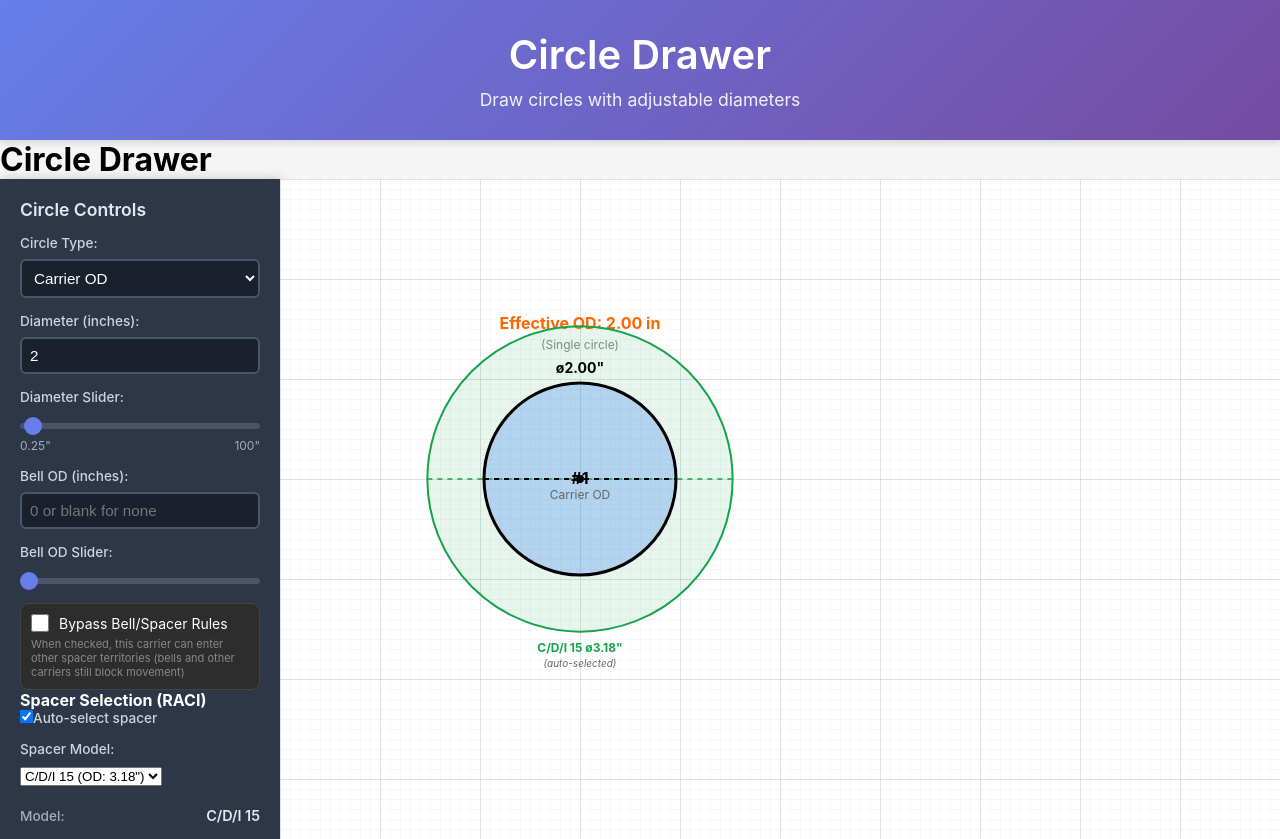
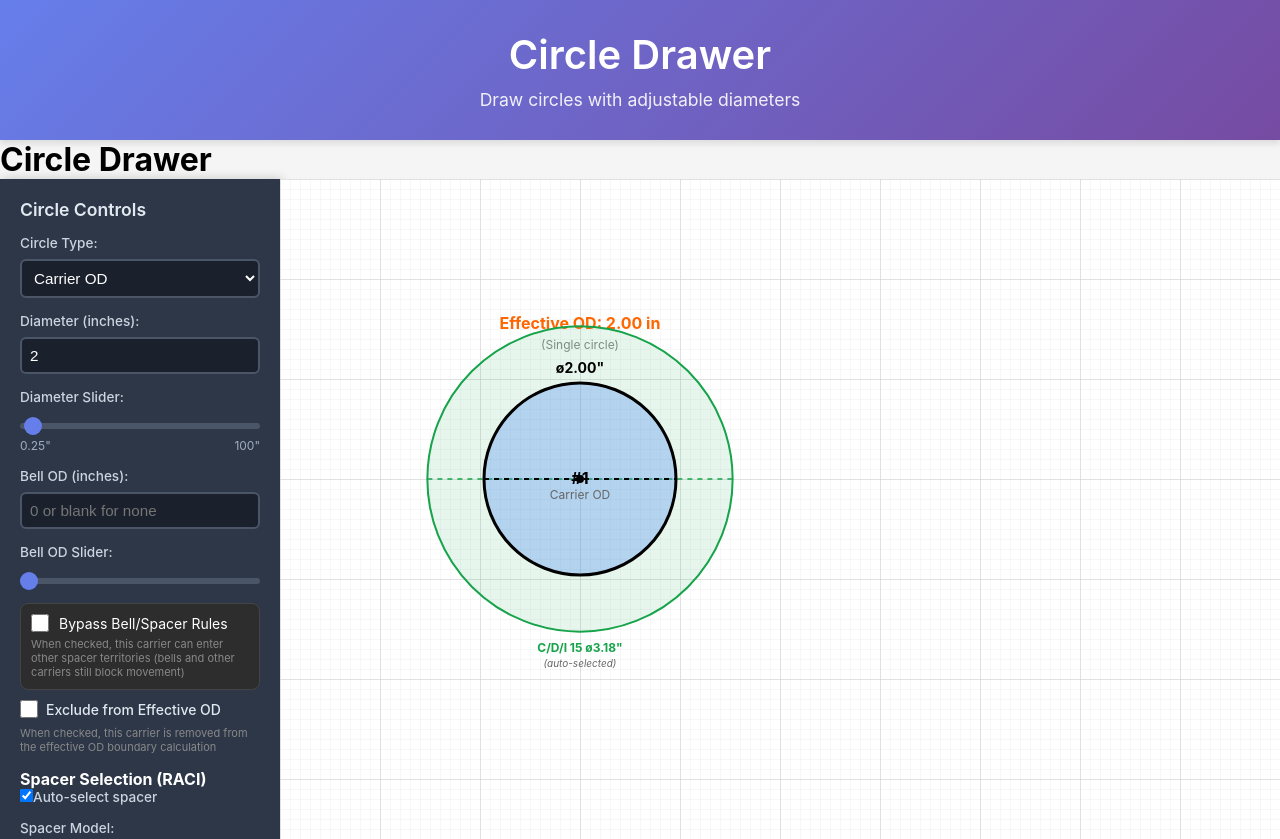
Before and after one commit to okatoue/Circle-Drawing, a React (Create React App) app: page / in a window 1280 px wide. Built offline with nearby package versions, Linux system fonts and the light colour scheme; the HTML template or start-up script is replaced by a standard one.

Commit message:
can remove spacer from effective od

```diff
--- a/src/circledrawer/components/CircleDrawer.js
+++ b/src/circledrawer/components/CircleDrawer.js
@@ -36,7 +36,8 @@
     toggleAutoSpacer,
     selectSpacerById,
     getValidSpacersForSelectedCircle,
-    updateBypassBellSpacer
+    updateBypassBellSpacer,
+    updateExcludeFromEffectiveOD
   } = useCircleManagement();
 
    const {
@@ -144,6 +145,8 @@
           getValidSpacersForSelectedCircle={getValidSpacersForSelectedCircle}
           updateBypassBellSpacer={updateBypassBellSpacer}
           showBundleSpacerRunners={showBundleSpacerRunners}
+                    updateExcludeFromEffectiveOD={updateExcludeFromEffectiveOD}
+
           setShowBundleSpacerRunners={setShowBundleSpacerRunners}
          />
 
--- a/src/circledrawer/components/CircleTypes.js
+++ b/src/circledrawer/components/CircleTypes.js
@@ -96,7 +96,9 @@ export const createCircle = (
     // NEW: Flag for auto vs manual spacer selection
     autoSpacerEnabled: autoSelectSpacer && type === CIRCLE_TYPES.CARRIER_OD,
     // NEW: When true, this carrier ignores bell/spacer collision
-    bypassBellSpacer: false
+    bypassBellSpacer: false,
+    // NEW: When true, exclude this circle from effective OD calculation
+    excludeFromEffectiveOD: false
   };
 
   // Auto-select spacer if enabled and this is a carrier
--- a/src/circledrawer/components/ControlPanel.js
+++ b/src/circledrawer/components/ControlPanel.js
@@ -30,7 +30,9 @@
    getValidSpacersForSelectedCircle,
    showBundleSpacerRunners,
    setShowBundleSpacerRunners,
-   updateBypassBellSpacer
+   updateBypassBellSpacer,
+       updateExcludeFromEffectiveOD
+
  }) => {
   const carrierCount = circles.filter((c) => c.type === CIRCLE_TYPES.CARRIER_OD).length;
   const validSpacers = selectedCircleData?.type === CIRCLE_TYPES.CARRIER_OD
@@ -164,7 +166,42 @@
                 (bells and other carriers still block movement)
                </p>
              </div>
-
+ <div className="control-group" style={{ marginTop: '10px' }}>
+               <label
+                 style={{
+                   display: 'flex',
+                   alignItems: 'center',
+                   gap: '8px',
+                   cursor: 'pointer',
+                   color: '#e2e8f0',
+                   fontWeight: '500'
+                 }}
+               >
+                 <input
+                   type="checkbox"
+                   checked={selectedCircleData?.excludeFromEffectiveOD || false}
+                   onChange={(e) => updateExcludeFromEffectiveOD && updateExcludeFromEffectiveOD(e.target.checked)}
+                   style={{
+                     width: '18px',
+                     height: '18px',
+                     cursor: 'pointer'
+                   }}
+                 />
+                 <span style={{ fontSize: '14px' }}>
+                   Exclude from Effective OD
+                 </span>
+               </label>
+               <p
+                 style={{
+                   fontSize: '11px',
+                   color: '#888',
+                   marginTop: '5px',
+                   marginBottom: '0'
+                 }}
+               >
+                When checked, this carrier is removed from the effective OD boundary calculation
+               </p>
+             </div>
              <div className="control-section spacer-section">
                <h4>Spacer Selection (RACI)</h4>
                <div className="control-group">
--- a/src/circledrawer/hooks/useCircleDragging.js
+++ b/src/circledrawer/hooks/useCircleDragging.js
@@ -45,8 +45,7 @@ export const useCircleDragging = (circles, setCircles, selectedCircle, setSelect
       const dx = newX - otherCircle.x;
       const dy = newY - otherCircle.y;
       const distance = Math.sqrt(dx * dx + dy * dy);
-
-      // Check 1: Carrier-to-Carrier collision
+// Check 1: Carrier-to-Carrier collision (ALWAYS enforced)
       const carrierMinDistance = movingCarrierRadius + otherCarrierRadius + 0.5;
       if (distance < carrierMinDistance) {
         const angle = Math.atan2(dy, dx);
@@ -56,7 +55,7 @@ export const useCircleDragging = (circles, setCircles, selectedCircle, setSelect
         break;
       }
 
-      // Check 2: Bell OD cannot intrude into other Carrier OD
+      // Check 2: Bell OD cannot intrude into other Carrier OD (ALWAYS enforced)
       if (movingBellRadius > 0) {
         const bellMinDistance = movingBellRadius + otherCarrierRadius + 0.5;
         if (distance < bellMinDistance) {
@@ -68,14 +67,26 @@ export const useCircleDragging = (circles, setCircles, selectedCircle, setSelect
         }
       }
 
-      // Check 3: Spacer cannot intrude into other Carrier OD
-      // (Spacers ignore Bell OD and can overlap other Spacers)
-      if (movingSpacerRadius > 0) {
+      // Check 3: Spacer collision - ONLY if moving circle does NOT have bypass enabled
+      if (movingSpacerRadius > 0 && !movingCircle.bypassBellSpacer) {
         const spacerToCarrierDistance = movingSpacerRadius + otherCarrierRadius + 0.5;
         if (distance < spacerToCarrierDistance) {
           const angle = Math.atan2(dy, dx);
           validX = otherCircle.x + Math.cos(angle) * spacerToCarrierDistance;
           validY = otherCircle.y + Math.sin(angle) * spacerToCarrierDistance;
+          collisionDetected = true;
+          break;
+        }
+      }
+
+      // Check 4: Other circles' spacers block moving circle (unless moving circle has bypass)
+      const otherSpacerRadius = getSpacerRadius(otherCircle);
+      if (otherSpacerRadius > 0 && !movingCircle.bypassBellSpacer) {
+        const otherSpacerToMovingCarrier = otherSpacerRadius + movingCarrierRadius + 0.5;
+        if (distance < otherSpacerToMovingCarrier) {
+          const angle = Math.atan2(dy, dx);
+          validX = otherCircle.x + Math.cos(angle) * otherSpacerToMovingCarrier;
+          validY = otherCircle.y + Math.sin(angle) * otherSpacerToMovingCarrier;
           collisionDetected = true;
           break;
         }
--- a/src/circledrawer/hooks/useCircleManagement.js
+++ b/src/circledrawer/hooks/useCircleManagement.js
@@ -249,6 +249,21 @@ export const useCircleManagement = () => {
   }));
 }, []);
 
+/**
+   * Toggle exclude from effective OD for the selected carrier
+   */
+  const updateExcludeFromEffectiveOD = useCallback((enabled) => {
+    setCircles(prevCircles => prevCircles.map(circle => {
+      if (circle.id !== selectedCircle) return circle;
+      if (circle.type !== CIRCLE_TYPES.CARRIER_OD) return circle;
+
+      return {
+        ...circle,
+        excludeFromEffectiveOD: enabled
+      };
+    }));
+  }, [selectedCircle]);
+
   /**
    * Toggle bypass flag for bell/spacer collision rules on the selected carrier
    */
@@ -345,7 +360,7 @@ export const useCircleManagement = () => {
   // Get currently selected circle data
   const selectedCircleData = circles.find(c => c.id === selectedCircle);
 
-  return {
+return {
     circles,
     setCircles,
     selectedCircle,
@@ -363,6 +378,7 @@ updateCircle,
     selectSpacerById,
     getValidSpacersForSelectedCircle,
     updateCircleSpacer,
-    updateBypassBellSpacer
+    updateBypassBellSpacer,
+    updateExcludeFromEffectiveOD
   };
 };
--- a/src/circledrawer/hooks/useEffectiveDiameter.js
+++ b/src/circledrawer/hooks/useEffectiveDiameter.js
@@ -4,8 +4,9 @@ import { CIRCLE_TYPES, PX_PER_INCH } from '../components/CircleTypes';
 export const useEffectiveDiameter = (circles) => {
   const effectiveData = useMemo(() => {
     // Filter ONLY Carrier OD circles (ignore Bell OD and Spacer OD)
-    const carrierCircles = circles.filter(c => c.type === CIRCLE_TYPES.CARRIER_OD);
-
+   const carrierCircles = circles.filter(c =>
+      c.type === CIRCLE_TYPES.CARRIER_OD && !c.excludeFromEffectiveOD
+    );
     if (carrierCircles.length === 0) {
       return null;
     }
```
